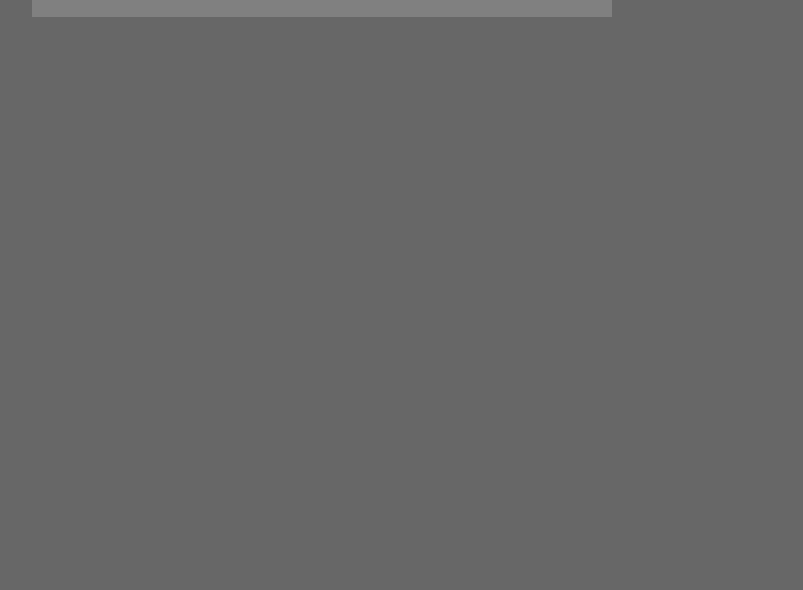
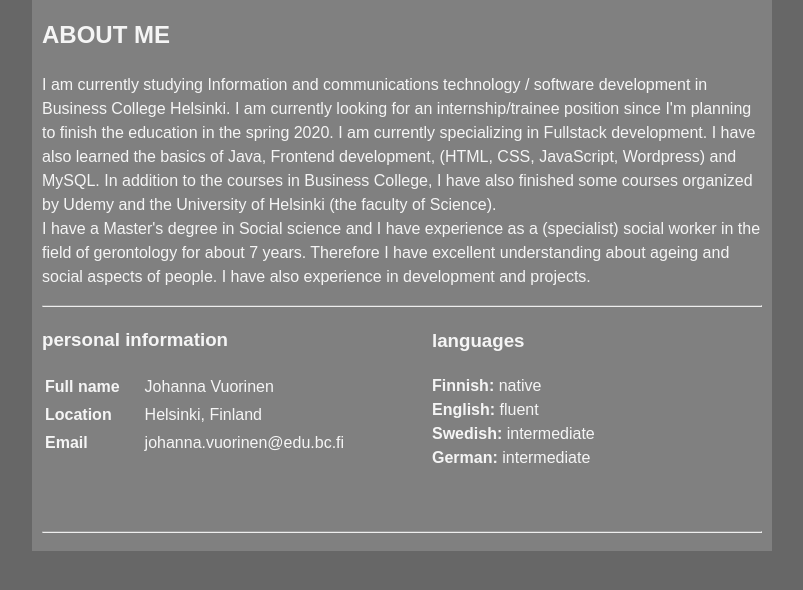
Before and after one commit to jxvuorinen/resume, a plain HTML site: page index.html in a window 1280 px wide. Shown: the part 210-800 px from the top of the page, without its empty margins (368-1171 px from the left). Drawn offline with Linux system fonts and the light colour scheme.

Commit message:
add info: basic info and languages

```diff
--- a/index.html
+++ b/index.html
@@ -14,6 +14,60 @@
             <h1>Johanna Vuorinen</h1>
             <p>Software developer</p>
         </div>
+
+        <div class="about">
+            <h2>About me</h2>
+            <p>I am currently studying Information and
+                communications technology / software development
+                in Business College Helsinki. I am currently
+                looking for an internship/trainee position since
+                I'm planning to finish the education in the spring
+                2020.
+                I am currently specializing in Fullstack development.
+                I have also learned the basics of Java, Frontend development,
+                (HTML, CSS, JavaScript, Wordpress) and MySQL.
+                In addition to the courses in Business College, I have also
+                finished some courses organized by Udemy and
+                the University of Helsinki (the faculty of Science).
+                <br />
+                I have a Master's degree in Social science and I have experience
+                as a (specialist) social worker in the field of gerontology
+                for about 7 years. Therefore I have excellent understanding
+                about ageing and social aspects of people. I have also experience
+                in development and projects.
+            </p>
+            <hr></hr>
+            <div class="info">
+                <h3>personal information</h3>
+                <table id="infobasic">
+                    <tr>
+                        <td><strong>Full name</strong> </td>
+                        <td>Johanna Vuorinen</td>
+                    </tr>
+                    <tr>
+                        <td><strong>Location</strong></td>
+                        <td>Helsinki, Finland</td>
+                    </tr>
+                    <tr>
+                        <td><strong>Email</strong></td>
+                        <td>johanna.vuorinen@edu.bc.fi</td>
+                    </tr>
+                </table>
+                <ul id="lang">
+                    <h3>languages</h3>
+                    <li><strong>Finnish:</strong> native</li>
+                    <li><strong>English:</strong> fluent</li>
+                    <li><strong>Swedish:</strong> intermediate</li>
+                    <li><strong>German:</strong> intermediate</li>
+                </ul>
+
+                </table>
+                <hr />
+
+
+            </div>
+
+        </div>
     </div>
 
 </body>
--- a/styles.css
+++ b/styles.css
@@ -12,7 +12,7 @@ body {
     background-color: grey;
     position: relative;
     left: 20%;
-    width: 70%;
+    width: 90%;
     padding: 10px;
 }
 
@@ -35,8 +35,29 @@ h1 {
     left: 250px;
 }
 
+h2 {
+    text-transform: uppercase;
+}
+
 .header p {
     position: absolute;
     left: 250px;
     top: 100px;
 }
+#infobasic {
+    width: 50%;
+    position: absolute;
+}
+#lang {
+    width: 50%;
+    position: relative;
+    left: 350px;
+    top: -45px;
+}
+.info {
+    position: relative;
+}
+
+ul {
+    list-style-type: none;
+}
```
